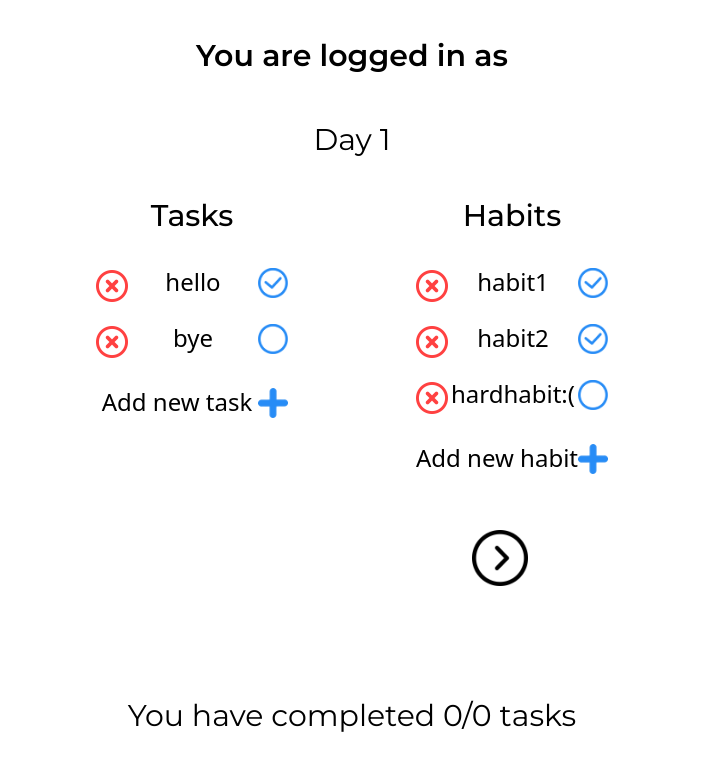
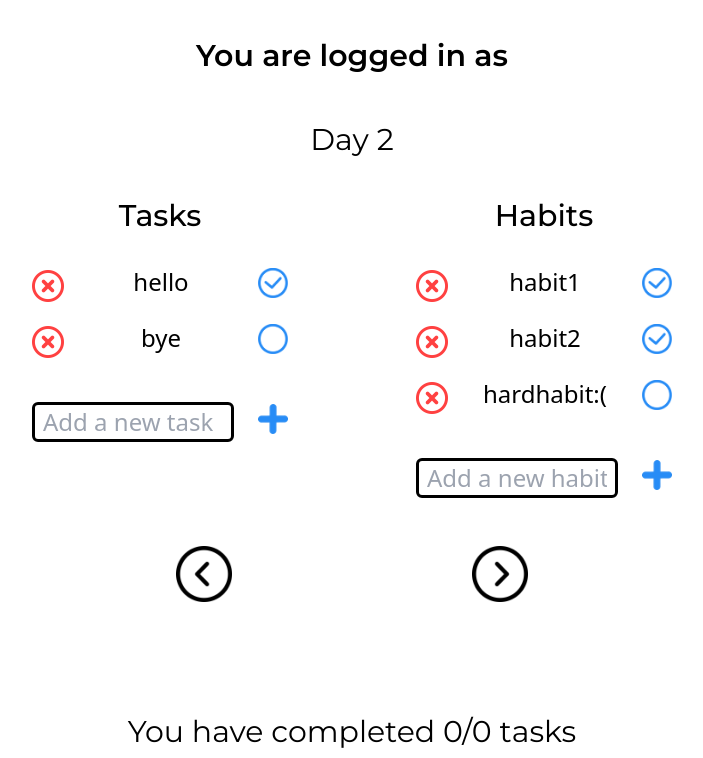
Before and after one commit to dospix/Portfolio-Website-V2, a React (Vite) app in the folder frontend/: page /mysql-project in a window 1280 px wide. Shown: the part 460-1218 px from the top of the page, without its empty margins (288-991 px from the left). Built offline with nearby package versions, Linux system fonts and the light colour scheme.

Commit message:
Add inputs for creating new tasks and habits in MySQL project

```diff
--- a/frontend/src/pages/MySQLProject.jsx
+++ b/frontend/src/pages/MySQLProject.jsx
@@ -20,22 +20,19 @@ export default function MySQLProject(props){
     const [howManyTimesRegistered, setHowManyTimesRegistered] = useState(0)
     const registrationLimit = 1
 
-    const [currDay, setCurrDay] = useState(1)
+    const [currDay, setCurrDay] = useState(2)
     const [tasks, setTasks] = useState([{text: "hello", completed: true}, {text: "bye", completed: false}])
+    const [formTaskToBeAdded, setFormTaskToBeAdded] = useState("")
     const [habits, setHabits] = useState([{text: "habit1", completed: true}, {text: "habit2", completed: true}, {text: "hardhabit:(", completed: false}])
+    const [formHabitToBeAdded, setFormHabitToBeAdded] = useState("")
     const [nextDayExists, setNextDayExists] = useState(false)
 
-
-    function handleFormChange(event){
-        const { value } = event.target
-
-        setFormUsername(value)
-    }
-
-    function handleFormSubmit(event){
+    function registerAndChangeUser(event){
         event.preventDefault()
         if(formUsername == "")
             return
+
+        setCurrDay(1)
 
         fetch("/mysql-project/submit", {
             method: "POST",
@@ -58,11 +55,15 @@ export default function MySQLProject(props){
         })
     }
 
+    function createNewTask(){
+        return
+    }
+
     return (
         <>
             <h1 className='mt-12 mx-4 text-3xl text-center font-semibold font-Montserrat'>Using MySQL to store your tasks/habits.</h1>
 
-            <form onSubmit={handleFormSubmit} className="mx-auto mt-16 w-1/2 flex justify-center flex-col font-Open_Sans">
+            <form onSubmit={registerAndChangeUser} className="mx-auto mt-16 w-1/2 flex justify-center flex-col font-Open_Sans">
                 <label className="text-3xl text-center font-Montserrat" htmlFor="titleKeywords">Please provide a username</label>
                 <input
                     type="text"
@@ -71,11 +72,11 @@ export default function MySQLProject(props){
                     id="formUsername"
                     name="formUsername"
                     value={formUsername}
-                    onChange={handleFormChange}
-                    maxLength="64"
+                    onChange={event => setFormUsername(event.target.value)}
+                    maxLength="32"
                 />
 
-            <button className="w-56 h-12 mt-10 self-center rounded-xl bg-blue-500 text-xl text-white">Login/Register</button>
+                <button className="w-56 h-12 mt-10 self-center rounded-xl bg-blue-500 text-xl text-white">Login/Register</button>
             </form>
 
             <div className={howManyTimesRegistered == registrationLimit ? "" : "hidden"}>
@@ -87,7 +88,7 @@ export default function MySQLProject(props){
             <div>
                 <h1 className='mt-12 mx-4 text-3xl text-center font-Montserrat'>Day {currDay}</h1>
 
-                <div className="mt-10 mx-auto w-1/2 flex flex-wrap">
+                <div className="mt-10 mx-auto w-3/5 flex flex-wrap">
                     <div className="w-1/2">
                         <h1 className='mb-8 text-3xl text-center font-medium font-Montserrat'>Tasks</h1>
                         {tasks.map(task => (
@@ -97,9 +98,18 @@ export default function MySQLProject(props){
                                 <img className="mr-16 mt-0.5 h-3/4" src={task.completed ? checkbox_checked : checkbox_empty} alt="checkbox" />
                             </div>
                         ))}
-                        <div className="mt-6 h-10 flex">
-                            <p className="ml-16 w-full text-2xl text-center"> Add new task</p>
-                            <img className="mr-16 mt-0.5 h-3/4" src={plus} alt="add task" />
+                        <div className="mt-10 h-10 flex">
+                            <input
+                                type="text"
+                                className="ml-16 p-2 w-full border-[3px] border-black focus:outline-none focus:border-blue-500 rounded-md md:text-2xl sm:text-xl text-md text-black"
+                                placeholder="Add a new task"
+                                id="formTaskToBeAdded"
+                                name="formTaskToBeAdded"
+                                value={formTaskToBeAdded}
+                                onChange={event => setFormTaskToBeAdded(event.target.value)}
+                                maxLength="32"
+                            />
+                            <img className="ml-6 mr-16 mt-0.5 h-3/4" src={plus} alt="add task" />
                         </div>
                     </div>
                     <div className="w-1/2">
@@ -111,9 +121,18 @@ export default function MySQLProject(props){
                                 <img className="mr-16 mt-0.5 h-3/4" src={habit.completed ? checkbox_checked : checkbox_empty} alt="checkbox" />
                             </div>
                         ))}
-                        <div className="mt-6 h-10 flex">
-                            <p className="ml-16 w-full text-2xl text-center"> Add new habit</p>
-                            <img className="mr-16 mt-0.5 h-3/4" src={plus} alt="add habit" />
+                        <div className="mt-10 h-10 flex">
+                            <input
+                                type="text"
+                                className="ml-16 p-2 w-full border-[3px] border-black focus:outline-none focus:border-blue-500 rounded-md md:text-2xl sm:text-xl text-md text-black"
+                                placeholder="Add a new habit"
+                                id="formHabitToBeAdded"
+                                name="formHabitToBeAdded"
+                                value={formHabitToBeAdded}
+                                onChange={event => setFormHabitToBeAdded(event.target.value)}
+                                maxLength="32"
+                            />
+                            <img className="ml-6 mr-16 mt-0.5 h-3/4" src={plus} alt="add habit" />
                         </div>
                     </div>
                     <div className="mt-12 w-full flex">
```
Also changed, not shown: 1 other file (tests, documents, lock files or other folders).
